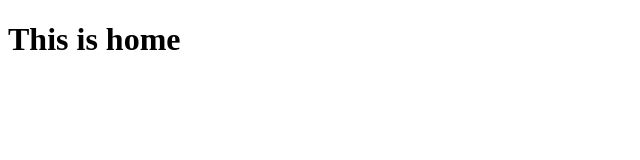
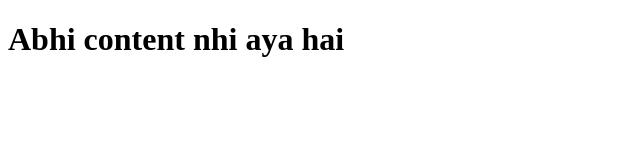
Before and after one commit to NidhishR7/insta-clone, a website: page instaHome.html in a window 1280 px wide. Shown: the whole page, without its empty margins (0-640 px from the left). Drawn offline with Linux system fonts and the light colour scheme.

Commit message:
Add files via upload

```diff
--- a/instaHome.html
+++ b/instaHome.html
@@ -6,6 +6,6 @@
     <title>Home - Instagram</title>
 </head>
 <body>
-    <h1>This is home</h1>
+    <h1>Abhi content nhi aya hai</h1>
 </body>
 </html>
```
